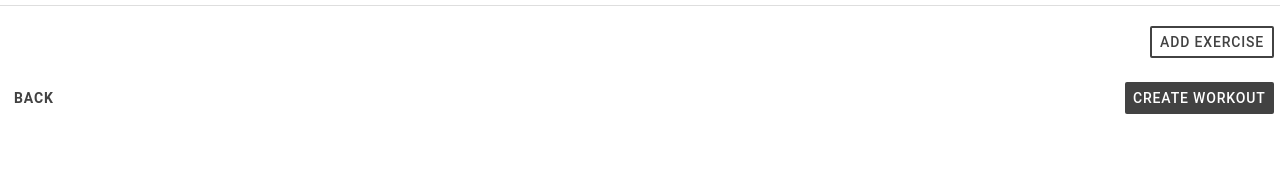
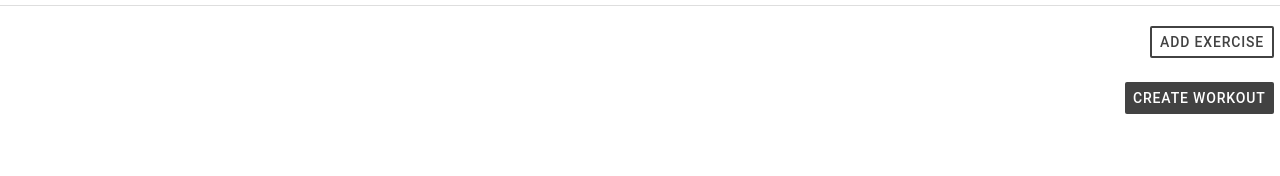
Before and after one commit to MoistCode/scholar-power, a React (Create React App) app: page /createworkout in a window 1280 px wide. Shown: the part 224-400 px from the top of the page. Built offline with nearby package versions, Linux system fonts and the light colour scheme; sample sign-in values are in the browser's storage.

Commit message:
optional dismiss and remove log

```diff
--- a/src/pages/CreateWorkout.tsx
+++ b/src/pages/CreateWorkout.tsx
@@ -134,11 +134,13 @@ export const EditOrCreateWorkout = (props: any) => {
           </IonButtons>
         </IonToolbar>
         <IonToolbar>
-          <IonButtons slot="start">
-            <IonButton strong={true} onClick={onDismiss}>
-                Back
-              </IonButton>
-          </IonButtons>
+          {onDismiss &&
+            <IonButtons slot="start">
+              <IonButton strong={true} onClick={onDismiss}>
+                  Back
+                </IonButton>
+            </IonButtons>
+          }
           <IonButtons slot="secondary">
             <IonButton fill="solid" onClick={onSubmit}>
               <IonIcon slot="primary"/>
@@ -167,8 +169,6 @@ const AddExerciseModal = ({ modalId }: any) => {
 
   const getAndSaveExercisesToLocalStorage = useCallback(async (selectedMuscleGroup: string) => {
     setShowLoading(true);
-
-    console.log('cowman123', process.env);
 
     let res = await fetch(`https://api.api-ninjas.com/v1/exercises?muscle=${selectedMuscleGroup}` ,{
       method: 'GET',
```
